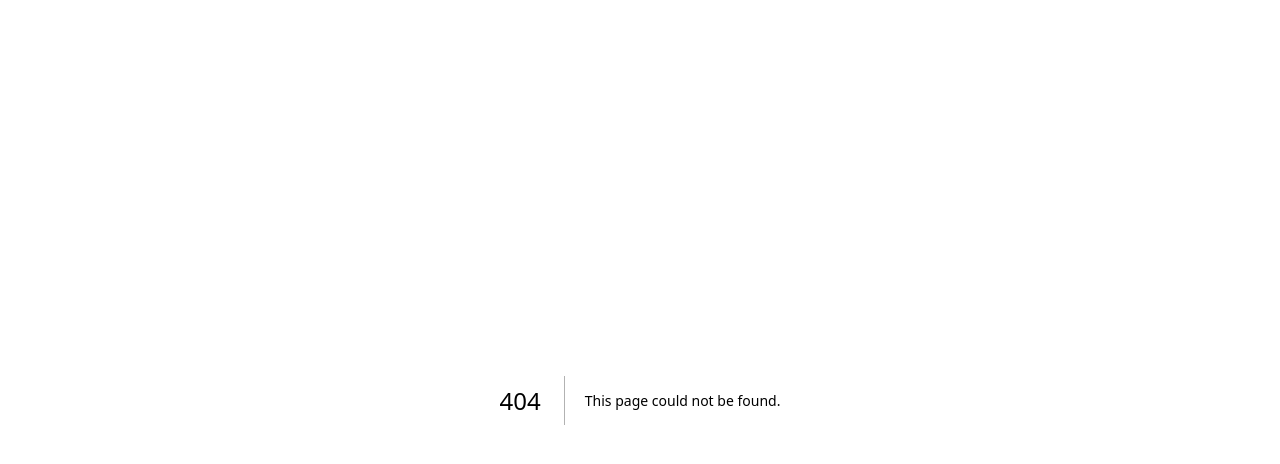
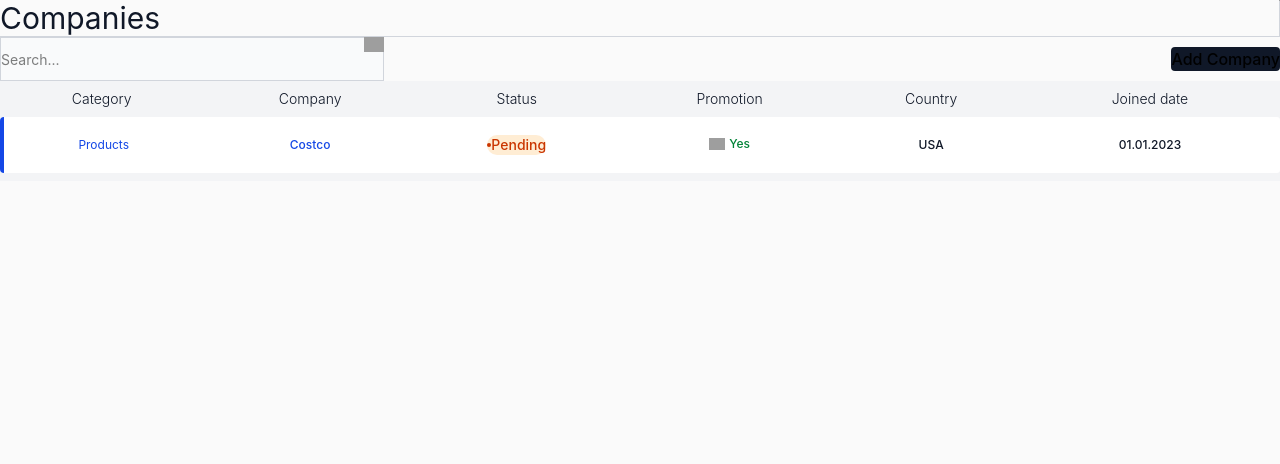
Before and after one commit to SSSerg05/goit-nextjs-hw-01, a Next.js app: page /companies in a window 1280 px wide. Before the commit this address had no page. Shown: the top 464 px of the page. Built offline with nearby package versions, Linux system fonts and the light colour scheme; grey boxes are pictures that could not be loaded.

Commit message:
add copanies

```diff
--- /dev/null
+++ b/src/app/companies/[id]/page.tsx
@@ -0,0 +1,17 @@
+import React from "react";
+import Header from "@/app/components/header";
+
+
+export interface PageProps {
+  params?: {
+    id: string;
+  };
+}
+
+export default function Page({params}: PageProps) {
+  return (
+    <>
+      <Header>Company ({params?.id})</Header>
+    </>
+  );
+}
--- /dev/null
+++ b/src/app/companies/page.tsx
@@ -0,0 +1,34 @@
+import React from "react";
+import Header from "@/app/components/header";
+import Toolbar from "@/app/components/toolbar";
+import CompanyTable from "@/app/components/company-table";
+import CompanyRow from "@/app/components/company-rows";
+import { Status } from "@/app/components/status-label";
+import SearchInput from "@/app/components/search-input";
+import AddCompanyButton from "@/app/components/add-company-button";
+
+export interface PageProps {
+  searchQuery?: string;
+}
+
+export default function Page({}: PageProps) {
+  return (
+    <>
+      <Header>Companies</Header>
+      <Toolbar action={<AddCompanyButton />}>
+        <SearchInput />
+      </Toolbar>
+      <CompanyTable>
+        <CompanyRow
+          id={1}
+          category="Products"
+          company="Costco"
+          status={Status.Pending}
+          promotion={true}
+          country="USA"
+          joinedDate="2023-01-01"
+        />
+      </CompanyTable>
+    </>
+  );
+}
--- a/src/app/components/header.tsx
+++ b/src/app/components/header.tsx
@@ -1,5 +1,5 @@
 import React from "react";
-impport Image from "next/image";
+import Image from "next/image";
 
 export interface HeaderProps {
   children: React.ReactNode;
```
